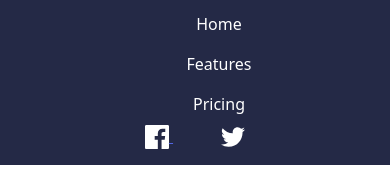
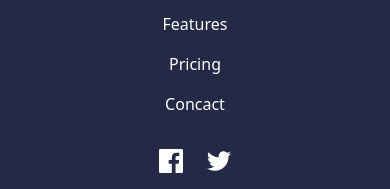
Before and after one commit to Gilsabo/it-academy-bcn, a website: page index.html in a window 390 px wide. Shown: the part 4113-4302 px from the top of the page. Before the commit the page ends 4278 px from the top, so only its background shows below. Drawn offline with nearby package versions, Linux system fonts and the light colour scheme.

Commit message:
Fix justify center footer when responsive

```diff
--- a/index.html
+++ b/index.html
@@ -300,25 +300,25 @@
                     </a>
                     </button>
                     <div class="navbar-collapse" id="navbarNav">
-                        <ul class="navbar-nav ps-5 ">
-                            <li class="nav-item px-3">
-                                <a class="nav-link text-white hover-secondary" aria-current="page" href="#">Home</a>
+                        <ul class="navbar-nav  ps-lg-5 ps-0">
+                            <li class="nav-item px-lg-3 px-0">
+                                <a class="nav-link text-white hover-secondary" aria-current="page" href="#">Features</a>
                             </li>
-                            <li class="nav-item px-3">
-                                <a class="nav-link text-white hover-secondary" href="#">Features</a>
+                            <li class="nav-item  px-lg-3 px-0">
+                                <a class="nav-link text-white hover-secondary" href="#">Pricing</a>
                             </li>
-                            <li class="nav-item px-3">
-                                <a class="nav-link text-white hover-secondary" href="#">Pricing</a>
+                            <li class="nav-item px-lg-3 px-0">
+                                <a class="nav-link text-white hover-secondary" href="#">Concact</a>
                             </li>
                         </ul>
                     </div>
-                    <div class="mx-auto">
-                        <a href="#">
+                    <div class="row mx-auto pt-4 pt-lg-0">
+                        <a href="#" class="col-6 ">
                             <svg xmlns="http://www.w3.org/2000/svg" width="24" height="24">
                                 <path fill="#FFF" fill-rule="evenodd" d="M22.675 0H1.325C.593 0 0 .593 0 1.325v21.351C0 23.407.593 24 1.325 24H12.82v-9.294H9.692v-3.622h3.128V8.413c0-3.1 1.893-4.788 4.659-4.788 1.325 0 2.463.099 2.795.143v3.24l-1.918.001c-1.504 0-1.795.715-1.795 1.763v2.313h3.587l-.467 3.622h-3.12V24h6.116c.73 0 1.323-.593 1.323-1.325V1.325C24 .593 23.407 0 22.675 0z"/>
                             </svg>
                         </a>
-                        <a href="#" class="ps-5">
+                        <a href="#" class="col-6 ">
                             <svg xmlns="http://www.w3.org/2000/svg" width="24" height="20">
                                 <path fill="#FFF" fill-rule="evenodd" d="M24 2.557a9.83 9.83 0 0 1-2.828.775A4.932 4.932 0 0 0 23.337.608a9.864 9.864 0 0 1-3.127 1.195A4.916 4.916 0 0 0 16.616.248c-3.179 0-5.515 2.966-4.797 6.045A13.978 13.978 0 0 1 1.671 1.149a4.93 4.93 0 0 0 1.523 6.574 4.903 4.903 0 0 1-2.229-.616c-.054 2.281 1.581 4.415 3.949 4.89a4.935 4.935 0 0 1-2.224.084 4.928 4.928 0 0 0 4.6 3.419A9.9 9.9 0 0 1 0 17.54a13.94 13.94 0 0 0 7.548 2.212c9.142 0 14.307-7.721 13.995-14.646A10.025 10.025 0 0 0 24 2.557z"/>
                             </svg>
```
